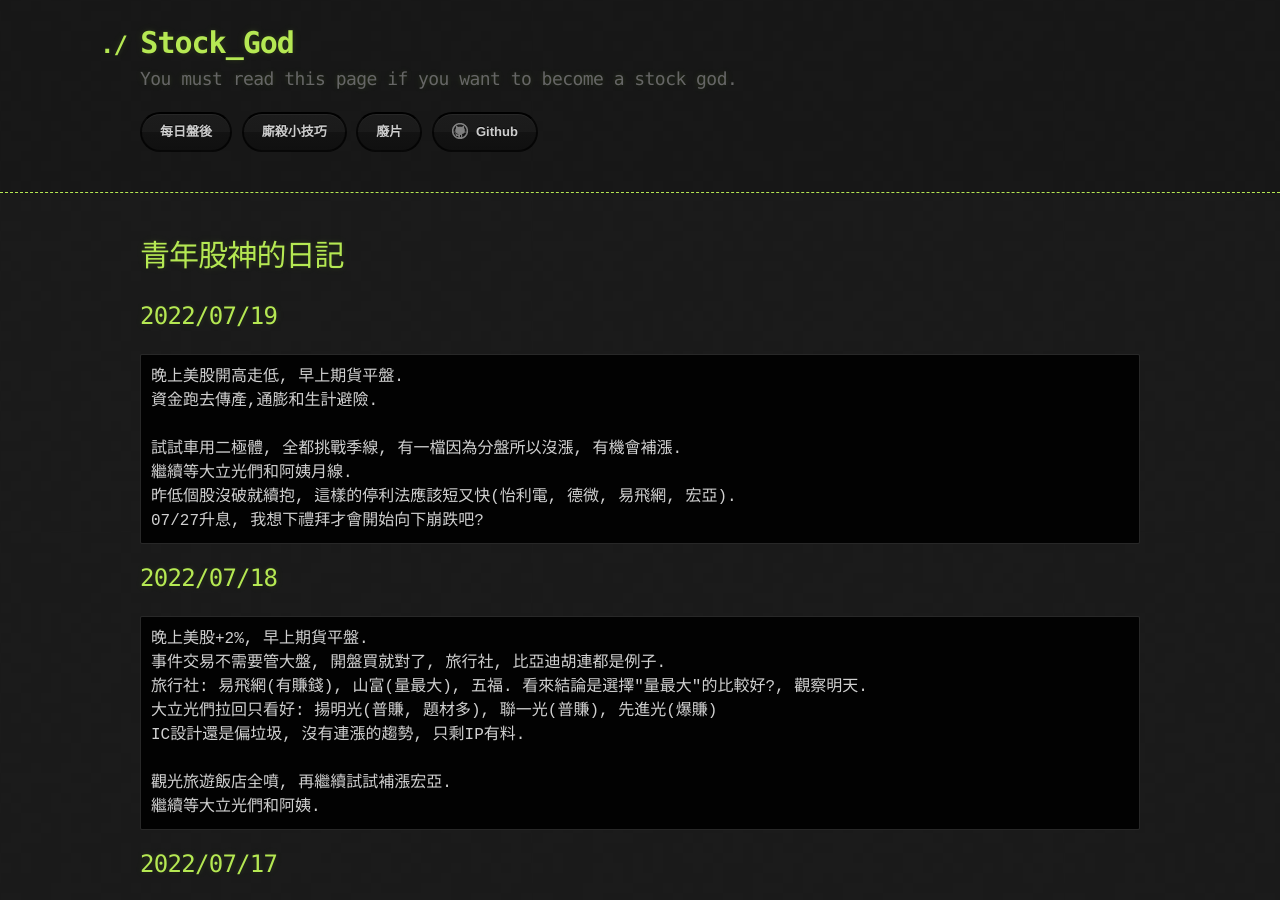
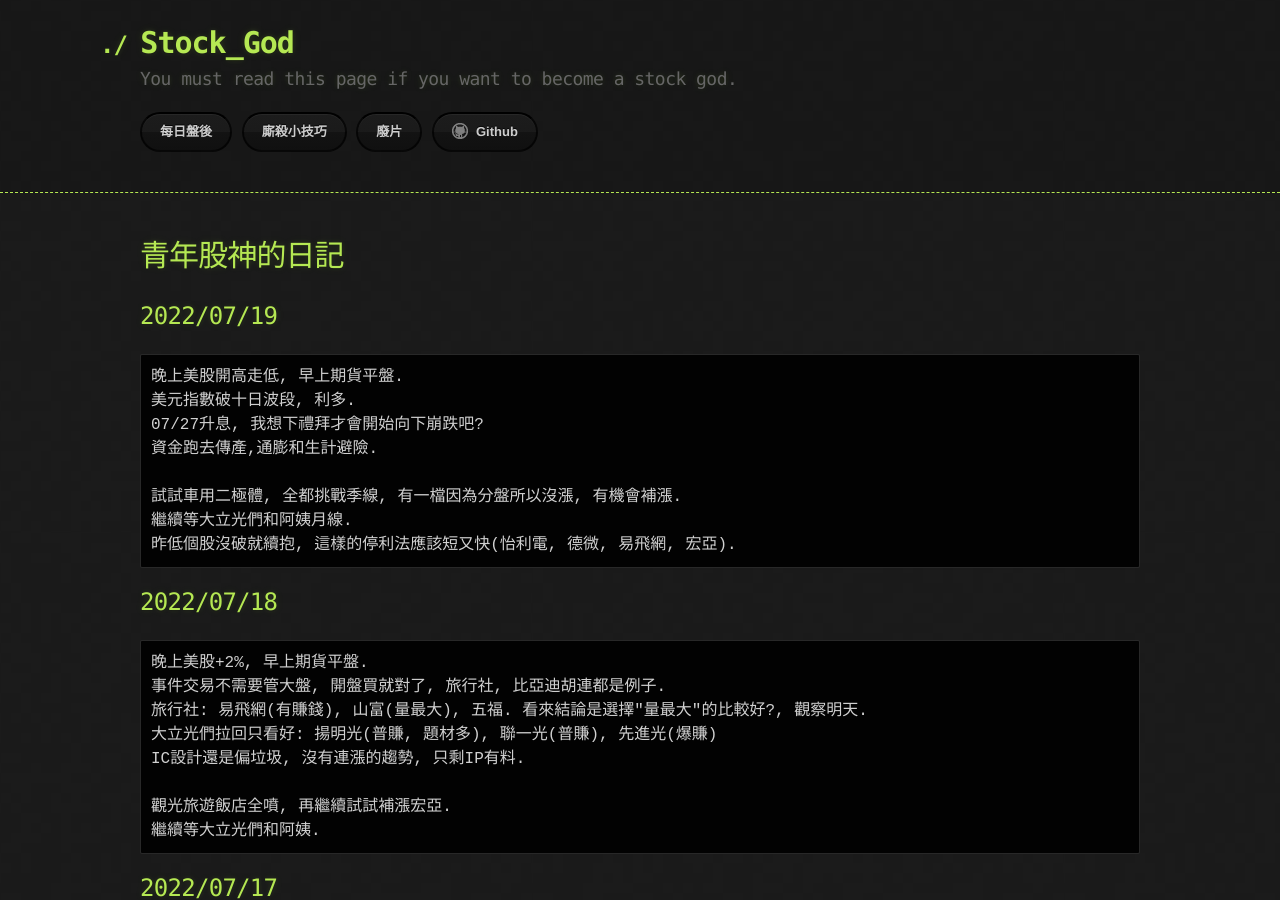
Before and after one commit to lepg5487/Stock_God, a Jekyll site: the page built from index.md, in a window 1280 px wide and 900 px high. Built offline with Jekyll 4.4.1, drawn with Linux system fonts in a browser that asks for light colours; our own code applies the rules of GitHub Pages for plain Markdown files.

Commit message:
Update index.md

````diff
--- a/index.md
+++ b/index.md
@@ -6,12 +6,13 @@ layout: testlayouts
 ## 2022/07/19
 ```
 晚上美股開高走低, 早上期貨平盤.
+美元指數破十日波段, 利多.
+07/27升息, 我想下禮拜才會開始向下崩跌吧?
 資金跑去傳產,通膨和生計避險.
 
 試試車用二極體, 全都挑戰季線, 有一檔因為分盤所以沒漲, 有機會補漲.
 繼續等大立光們和阿姨月線.
 昨低個股沒破就續抱, 這樣的停利法應該短又快(怡利電, 德微, 易飛網, 宏亞).
-07/27升息, 我想下禮拜才會開始向下崩跌吧?
 ```
 
 ## 2022/07/18
````
